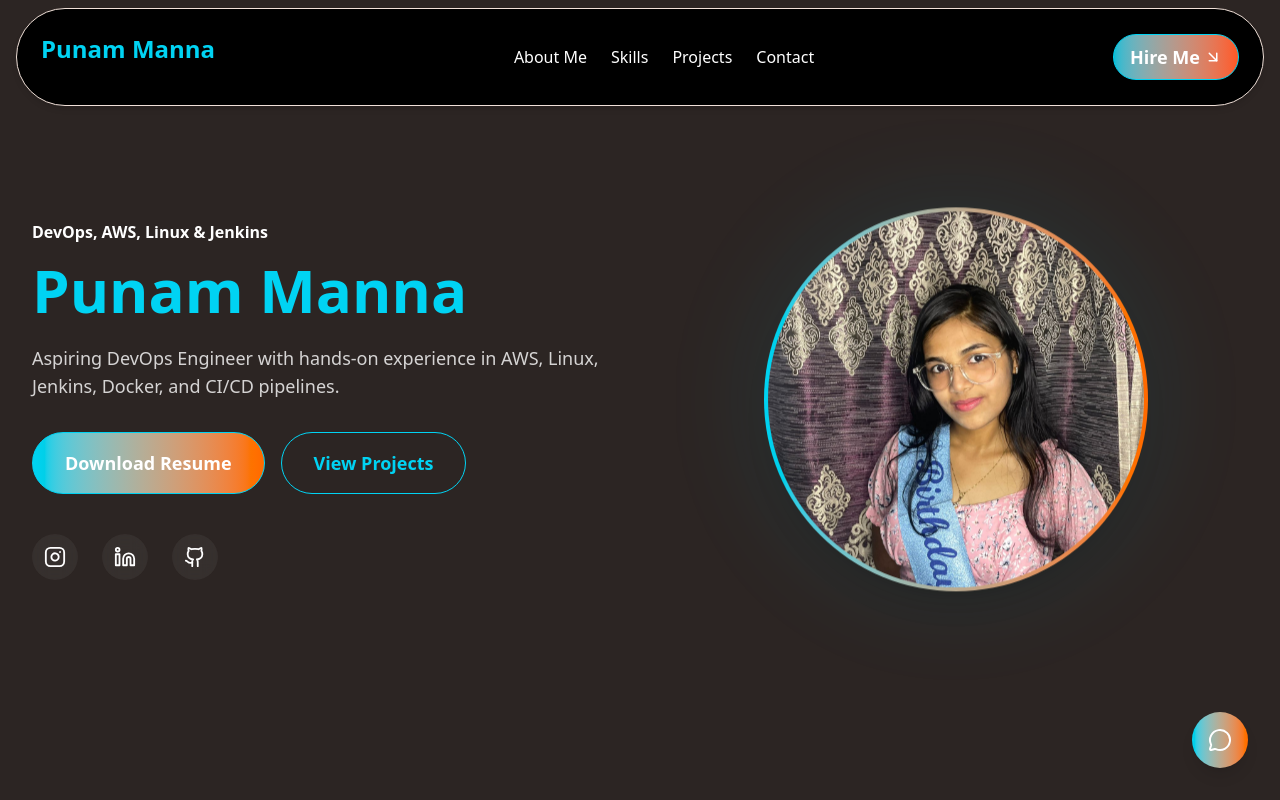
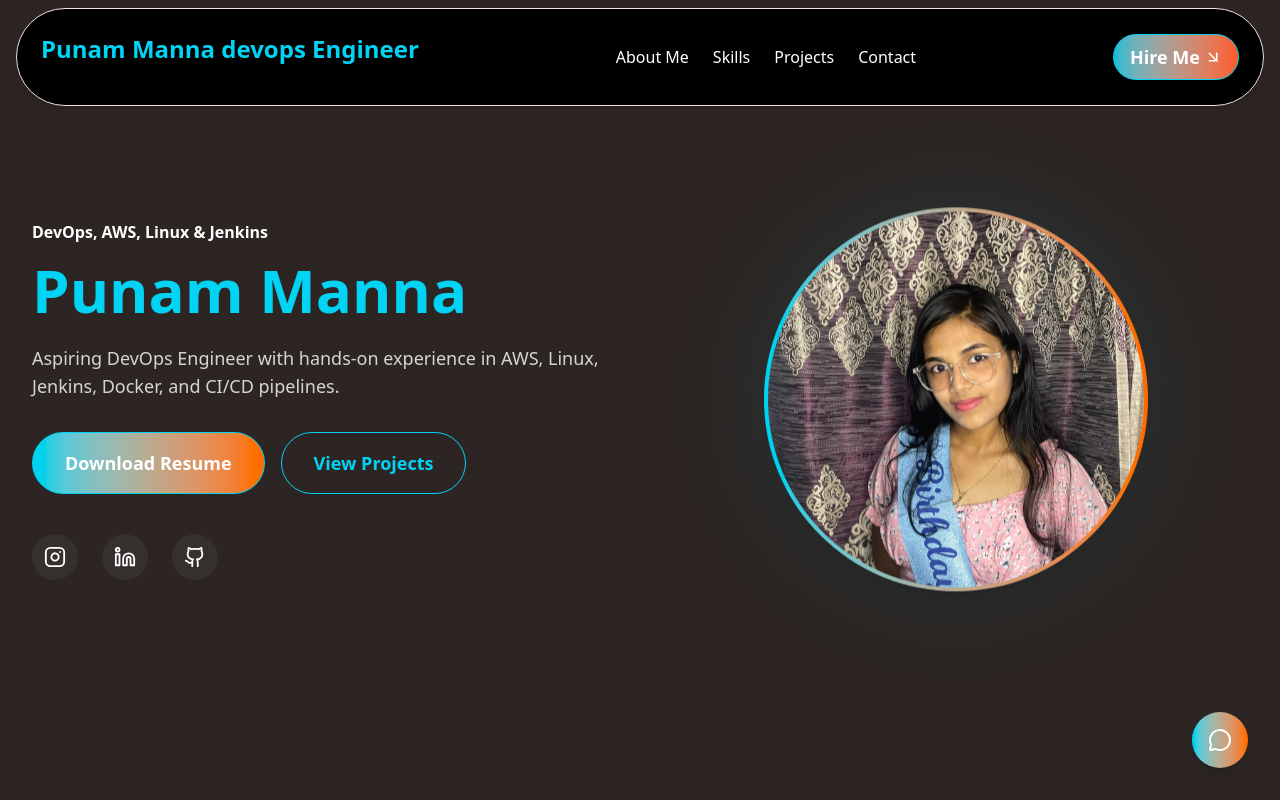
Before and after one commit to punammanna/MYResume, a React (Vite) app: page / in a window 1280 px wide. Shown: the top 800 px of the page. Built offline with nearby package versions, Linux system fonts and the light colour scheme; the HTML template or start-up script is replaced by a standard one.

Commit message:
Update Navbar title to include job title

```diff
--- a/src/Components/Navbar.jsx
+++ b/src/Components/Navbar.jsx
@@ -23,7 +23,7 @@
         {/* Logo / Name */}
         <div>
   <h1 className="text-cyan-400 mb-4 font-semibold text-2xl hidden sm:block">
-    Punam Manna
+    Punam Manna devops Engineer
   </h1>
   <h1 className="text-white font-extrabold text-3xl sm:hidden">
     PM
```
